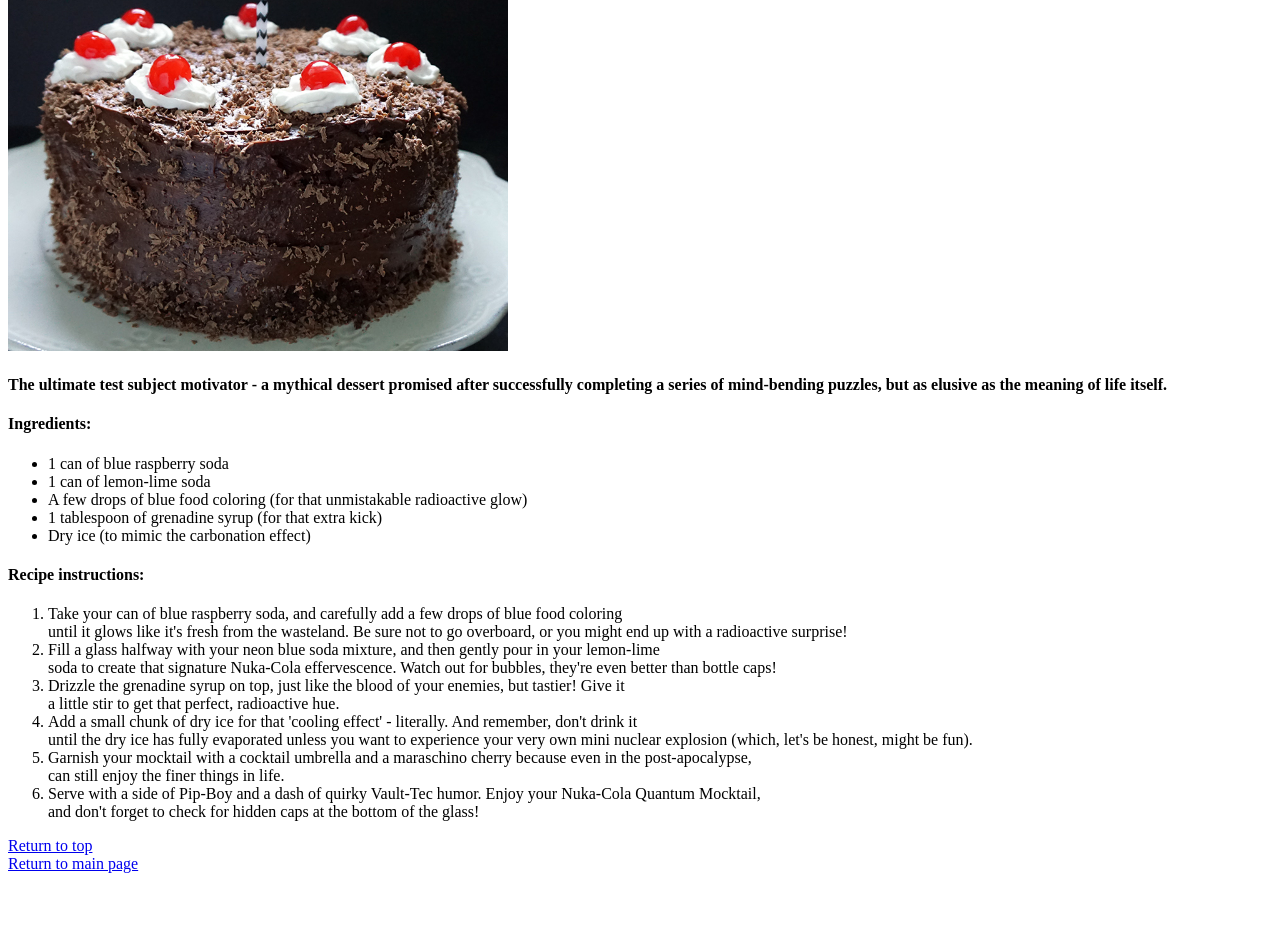
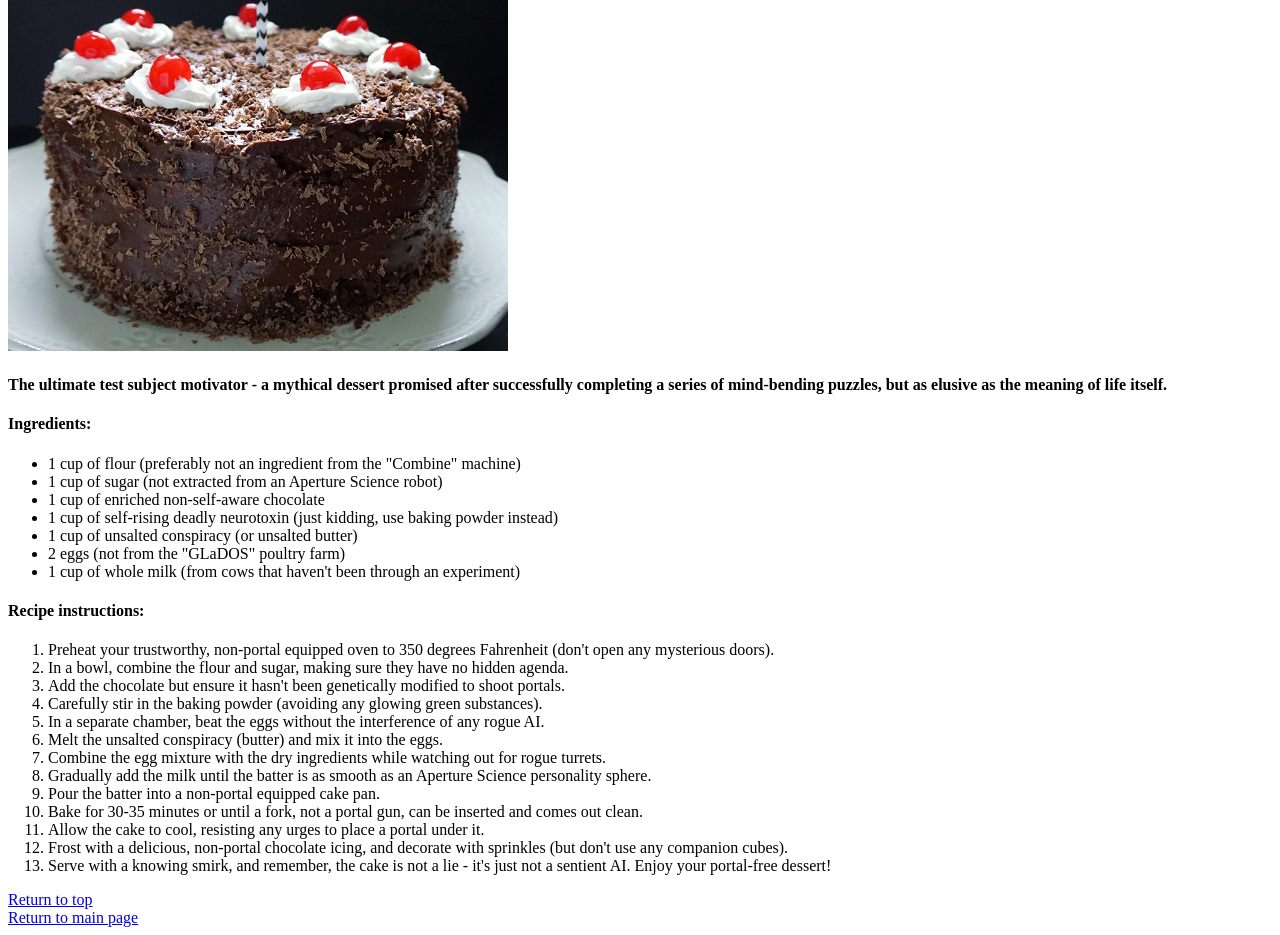
Before and after one commit to peledaowl/odin-recipes, a plain HTML site: page recipes/portal_cake.html in a window 1280 px wide. Shown: the part 239-1174 px from the top of the page. Before the commit the page ends 1120 px from the top, so only its background shows below. Drawn offline with Linux system fonts and the light colour scheme.

Commit message:
feat: add content to portal_cake.html

```diff
--- a/recipes/portal_cake.html
+++ b/recipes/portal_cake.html
@@ -12,20 +12,29 @@
     <h4>The ultimate test subject motivator - a mythical dessert promised after successfully completing a series of mind-bending puzzles, but as elusive as the meaning of life itself.</h4>
     <h4>Ingredients:</h4>
     <ul>
-        <li>1 can of blue raspberry soda</li>
-        <li>1 can of lemon-lime soda</li>
-        <li>A few drops of blue food coloring (for that unmistakable radioactive glow)</li>
-        <li>1 tablespoon of grenadine syrup (for that extra kick)</li>
-        <li>Dry ice (to mimic the carbonation effect)</li>
+        <li>1 cup of flour (preferably not an ingredient from the "Combine" machine)</li>
+        <li>1 cup of sugar (not extracted from an Aperture Science robot)</li>
+        <li>1 cup of enriched non-self-aware chocolate</li>
+        <li>1 cup of self-rising deadly neurotoxin (just kidding, use baking powder instead)</li>
+        <li>1 cup of unsalted conspiracy (or unsalted butter)</li>
+        <li>2 eggs (not from the "GLaDOS" poultry farm)</li>
+        <li>1 cup of whole milk (from cows that haven't been through an experiment)</li>
     </ul>
     <h4>Recipe instructions:</h4>
     <ol>
-        <li>Take your can of blue raspberry soda, and carefully add a few drops of blue food coloring <br> until it glows like it's fresh from the wasteland. Be sure not to go overboard, or you might end up with a radioactive surprise!</li>
-        <li>Fill a glass halfway with your neon blue soda mixture, and then gently pour in your lemon-lime <br>soda to create that signature Nuka-Cola effervescence. Watch out for bubbles, they're even better than bottle caps!</li>
-        <li>Drizzle the grenadine syrup on top, just like the blood of your enemies, but tastier! Give it <br>a little stir to get that perfect, radioactive hue.</li>
-        <li>Add a small chunk of dry ice for that 'cooling effect' - literally. And remember, don't drink it<br> until the dry ice has fully evaporated unless you want to experience your very own mini nuclear explosion (which, let's be honest, might be fun).</li>
-        <li>Garnish your mocktail with a cocktail umbrella and a maraschino cherry because even in the post-apocalypse, <br> can still enjoy the finer things in life.</li>
-        <li>Serve with a side of Pip-Boy and a dash of quirky Vault-Tec humor. Enjoy your Nuka-Cola Quantum Mocktail,<br> and don't forget to check for hidden caps at the bottom of the glass!</li>
+        <li>Preheat your trustworthy, non-portal equipped oven to 350 degrees Fahrenheit (don't open any mysterious doors).</li>
+        <li>In a bowl, combine the flour and sugar, making sure they have no hidden agenda.</li>
+        <li>Add the chocolate but ensure it hasn't been genetically modified to shoot portals.</li>
+        <li>Carefully stir in the baking powder (avoiding any glowing green substances).</li>
+        <li>In a separate chamber, beat the eggs without the interference of any rogue AI.</li>
+        <li>Melt the unsalted conspiracy (butter) and mix it into the eggs.</li>
+        <li>Combine the egg mixture with the dry ingredients while watching out for rogue turrets.</li>
+        <li>Gradually add the milk until the batter is as smooth as an Aperture Science personality sphere.</li>
+        <li>Pour the batter into a non-portal equipped cake pan.</li>
+        <li>Bake for 30-35 minutes or until a fork, not a portal gun, can be inserted and comes out clean.</li>
+        <li>Allow the cake to cool, resisting any urges to place a portal under it.</li>
+        <li>Frost with a delicious, non-portal chocolate icing, and decorate with sprinkles (but don't use any companion cubes).</li>
+        <li>Serve with a knowing smirk, and remember, the cake is not a lie - it's just not a sentient AI. Enjoy your portal-free dessert!</li>
     </ol>
     <a href="#top">Return to top</a><br>
     <a href="../index.html">Return to main page</a>
```
